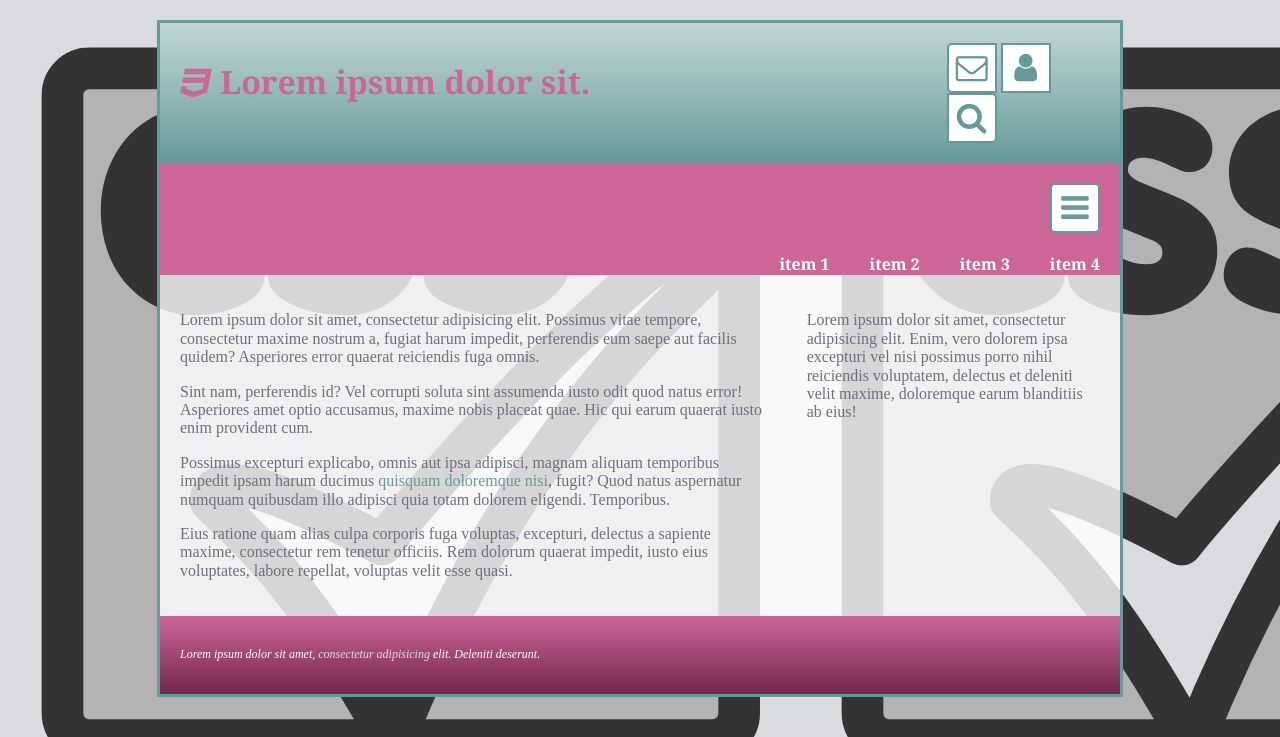
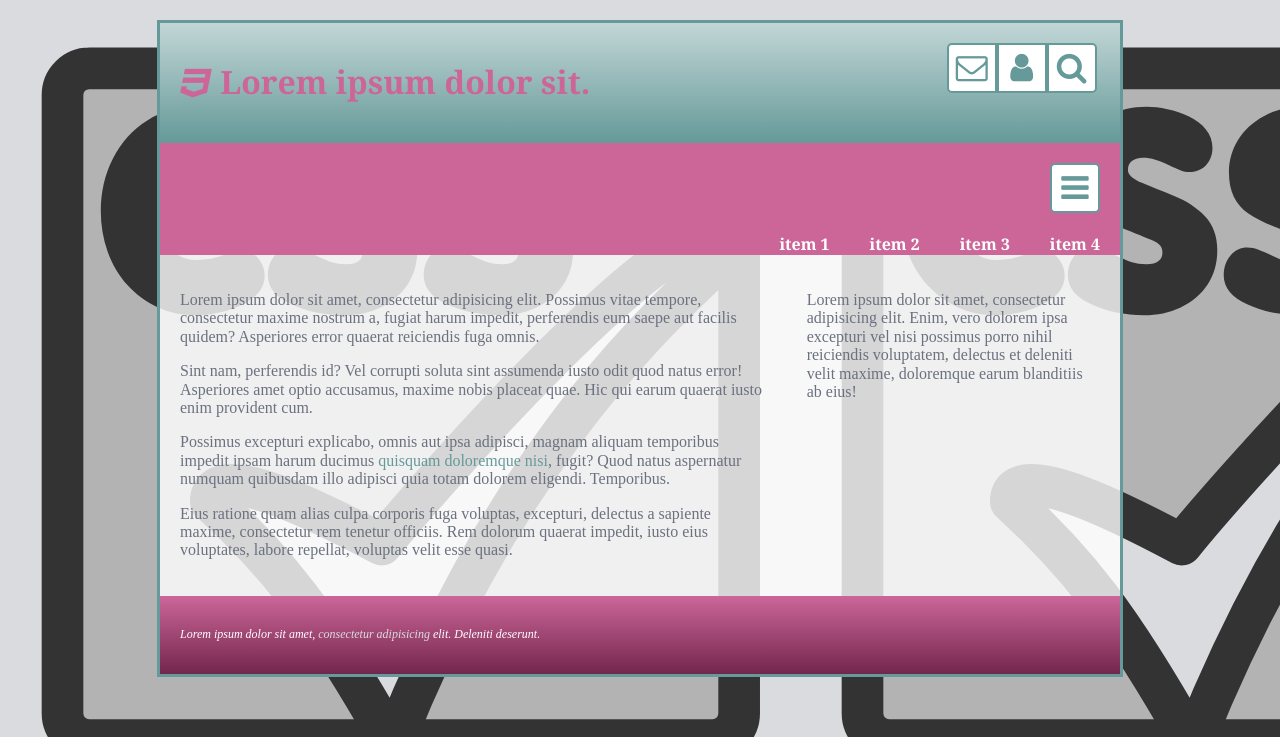
Before and after one commit to CodingWeb/Sass, a PHP site: page / in a window 1280 px wide. Shown: the top 737 px of the page. Run offline with PHP 8.4, Linux system fonts and the light colour scheme.

Commit message:
Correction des boutons !

```diff
--- a/Projet_Sass/sass/app/app.css
+++ b/Projet_Sass/sass/app/app.css
@@ -2814,9 +2814,11 @@ footer {
 .button a {
   border-radius: 5px; }
 
-.buttonGroup li:first-child a {
-  border-radius: 5px 0 0 5px; }
-.buttonGroup li:last-child a {
-  border-radius: 0 5px 5px 0; }
+.buttonGroup {
+  font-size: 0; }
+  .buttonGroup li:first-child a {
+    border-radius: 5px 0 0 5px; }
+  .buttonGroup li:last-child a {
+    border-radius: 0 5px 5px 0; }
 
 /*# sourceMappingURL=app.css.map */
--- a/Projet_Sass/sass/modules/_buttons.scss
+++ b/Projet_Sass/sass/modules/_buttons.scss
@@ -19,6 +19,7 @@
     border-radius: 5px;
 }
 .buttonGroup{
+   font-size: 0;
     a{
         @extend %btn;
     }
```
Also changed, not shown: 1 other file.
